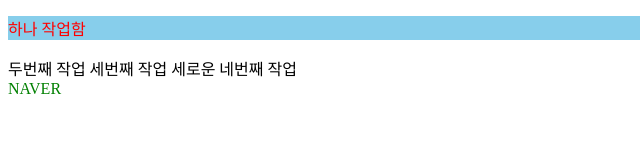
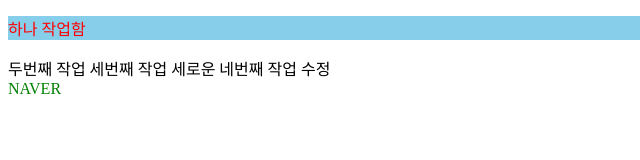
Before and after one commit to playerunown/test, a plain HTML site: page index.html in a window 1280 px wide. Shown: the full height of the page, 0-640 px from the left. Drawn offline with Linux system fonts and the light colour scheme.

Commit message:
네번째작업수정

```diff
--- a/index.html
+++ b/index.html
@@ -11,7 +11,7 @@
   <p>하나 작업함</p>
   두번째 작업
   세번째 작업
-  세로운 네번째 작업
+  세로운 네번째 작업 수정
   <br>
   <a href="#">NAVER</a>
 </body>
```
